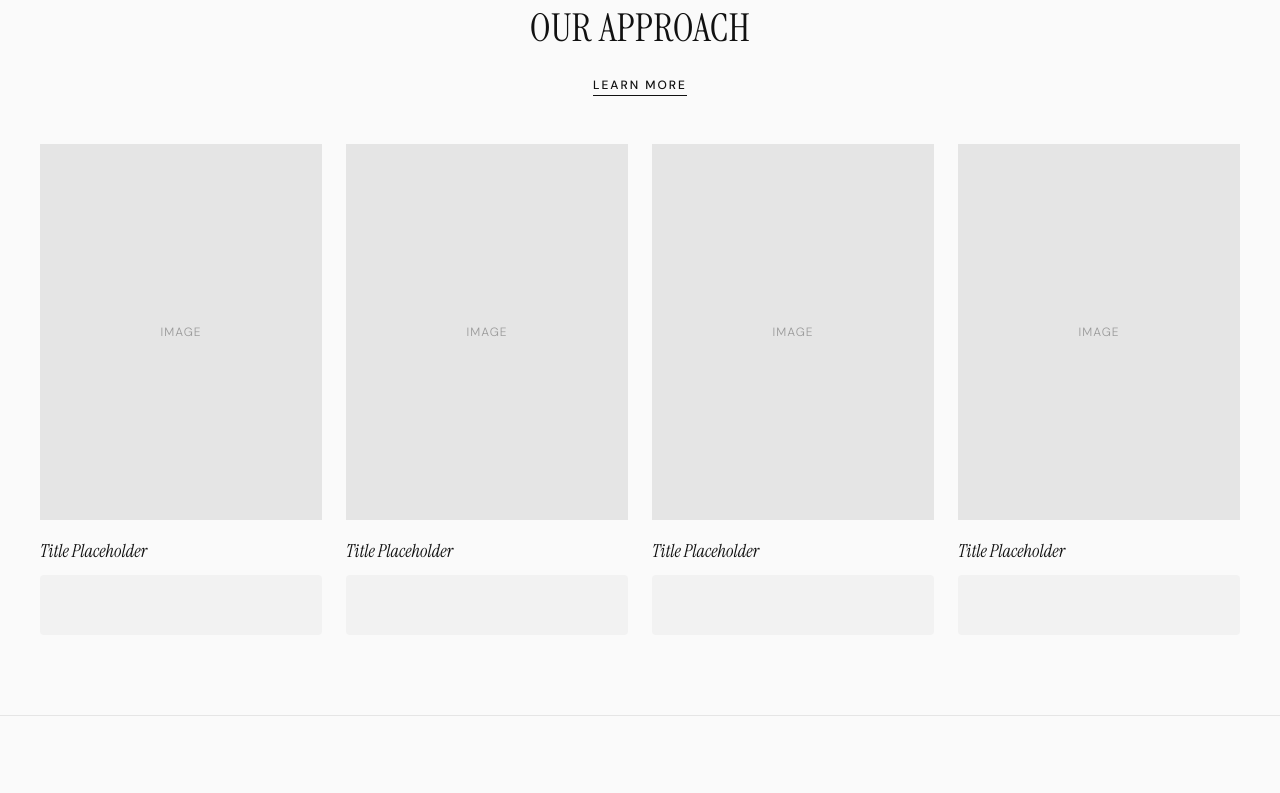
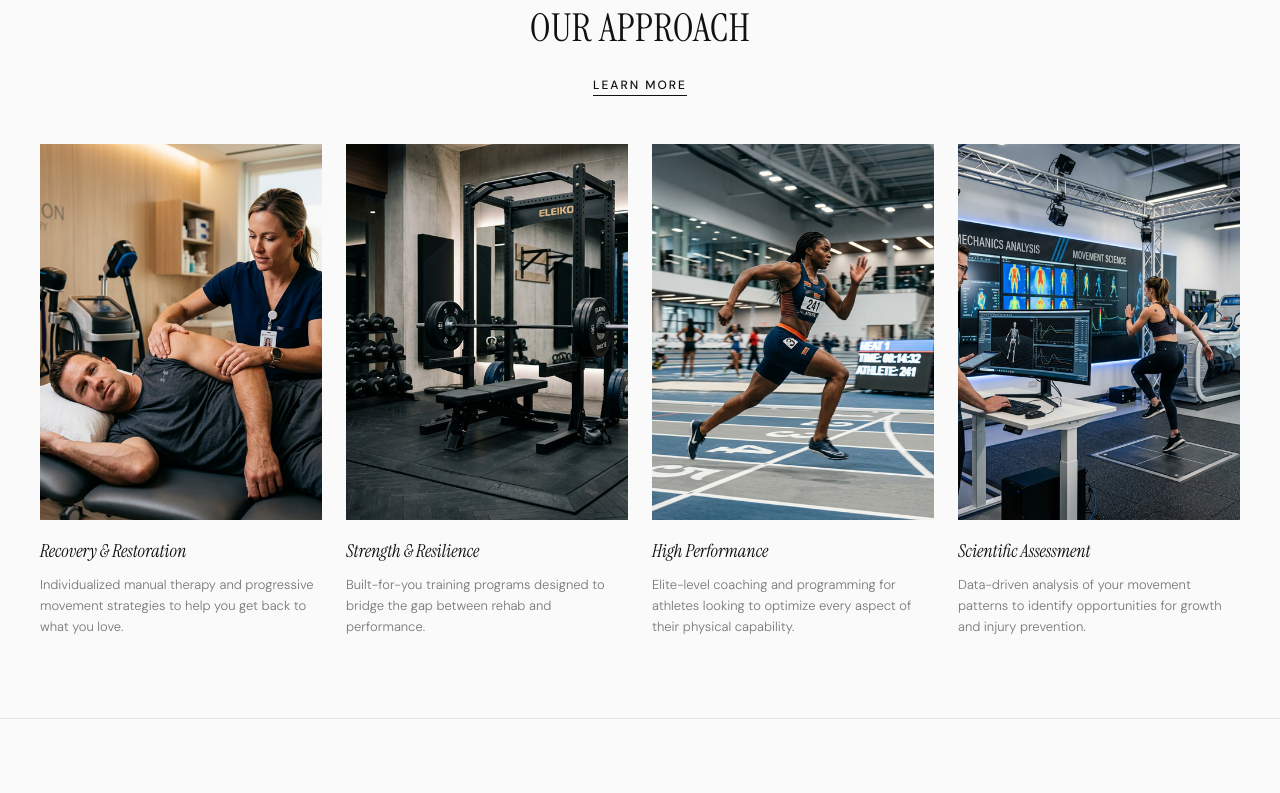
Before and after one commit to bseaholm4-hub/movewell, a plain HTML site: page index.html in a window 1280 px wide. Shown: the part 1167-1960 px from the top of the page. Drawn offline with nearby package versions, Linux system fonts and the light colour scheme.

Commit message:
Add professional Chicago hero and approach images

```diff
--- a/css/styles.css
+++ b/css/styles.css
@@ -138,11 +138,19 @@ nav.scrolled .profile-icon svg { color: var(--gray-500); }
   width: 100%;
   aspect-ratio: 16 / 7;
   min-height: 540px;
-  background: #3a3a3a;
+  background: #3a3a3a url('../assets/images/chicago-hero.png') no-repeat center center;
+  background-size: cover;
   overflow: hidden;
   display: flex;
   align-items: flex-end;
   justify-content: flex-end;
+}
+.hero::after {
+  content: '';
+  position: absolute;
+  inset: 0;
+  background: linear-gradient(to bottom, rgba(0,0,0,0.1) 0%, rgba(0,0,0,0.4) 100%);
+  z-index: 1;
 }
 .hero-placeholder {
   position: absolute;
@@ -274,10 +282,16 @@ section {
   aspect-ratio: 3 / 4;
   background: var(--gray-200);
   margin-bottom: 20px;
-  display: flex;
-  align-items: center;
-  justify-content: center;
   overflow: hidden;
+}
+.approach-card-img img {
+  width: 100%;
+  height: 100%;
+  object-fit: cover;
+  transition: transform 0.6s cubic-bezier(0.16, 1, 0.3, 1);
+}
+.approach-card:hover .approach-card-img img {
+  transform: scale(1.05);
 }
 .approach-card-img span {
   font-size: 12px;
--- a/index.html
+++ b/index.html
@@ -36,15 +36,11 @@
 
 <!-- HERO -->
 <section class="hero">
-  <div class="hero-placeholder">
-    <span>Hero Image</span>
-  </div>
   <div class="hero-text">
     <h1 class="hero-headline">A Body That Keeps Up</h1>
     <p class="hero-sub">Sports Medicine & Performance</p>
   </div>
 </section>
-
 <!-- WHAT WE DO -->
 <section class="what-we-do">
   <p class="section-label">What We Do</p>
@@ -61,24 +57,24 @@
   <a href="#" class="approach-link">Learn More</a>
   <div class="approach-grid">
     <div class="approach-card">
-      <div class="approach-card-img"><span>Image</span></div>
-      <p class="approach-card-title">Title Placeholder</p>
-      <div class="approach-card-excerpt placeholder"></div>
+      <div class="approach-card-img"><img src="assets/images/approach-1.png" alt="Recovery"></div>
+      <p class="approach-card-title">Recovery & Restoration</p>
+      <div class="approach-card-excerpt">Individualized manual therapy and progressive movement strategies to help you get back to what you love.</div>
     </div>
     <div class="approach-card">
-      <div class="approach-card-img"><span>Image</span></div>
-      <p class="approach-card-title">Title Placeholder</p>
-      <div class="approach-card-excerpt placeholder"></div>
+      <div class="approach-card-img"><img src="assets/images/approach-2.png" alt="Strength"></div>
+      <p class="approach-card-title">Strength & Resilience</p>
+      <div class="approach-card-excerpt">Built-for-you training programs designed to bridge the gap between rehab and performance.</div>
     </div>
     <div class="approach-card">
-      <div class="approach-card-img"><span>Image</span></div>
-      <p class="approach-card-title">Title Placeholder</p>
-      <div class="approach-card-excerpt placeholder"></div>
+      <div class="approach-card-img"><img src="assets/images/approach-3.png" alt="Performance"></div>
+      <p class="approach-card-title">High Performance</p>
+      <div class="approach-card-excerpt">Elite-level coaching and programming for athletes looking to optimize every aspect of their physical capability.</div>
     </div>
     <div class="approach-card">
-      <div class="approach-card-img"><span>Image</span></div>
-      <p class="approach-card-title">Title Placeholder</p>
-      <div class="approach-card-excerpt placeholder"></div>
+      <div class="approach-card-img"><img src="assets/images/approach-4.png" alt="Assessment"></div>
+      <p class="approach-card-title">Scientific Assessment</p>
+      <div class="approach-card-excerpt">Data-driven analysis of your movement patterns to identify opportunities for growth and injury prevention.</div>
     </div>
   </div>
 </section>
```
Also changed, not shown: assets/images/approach-1.png (added), assets/images/approach-2.png (added), assets/images/approach-3.png (added), assets/images/approach-4.png (added), assets/images/chicago-hero.png (added).
